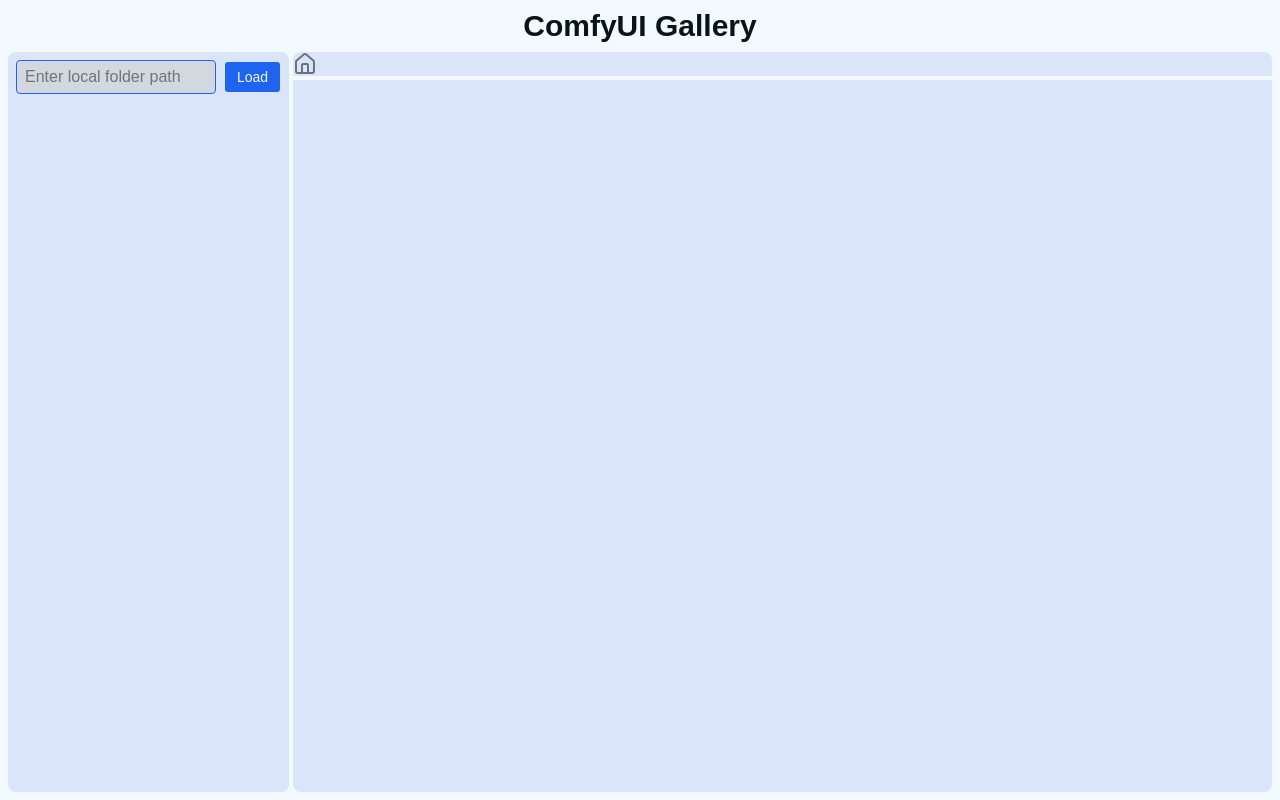
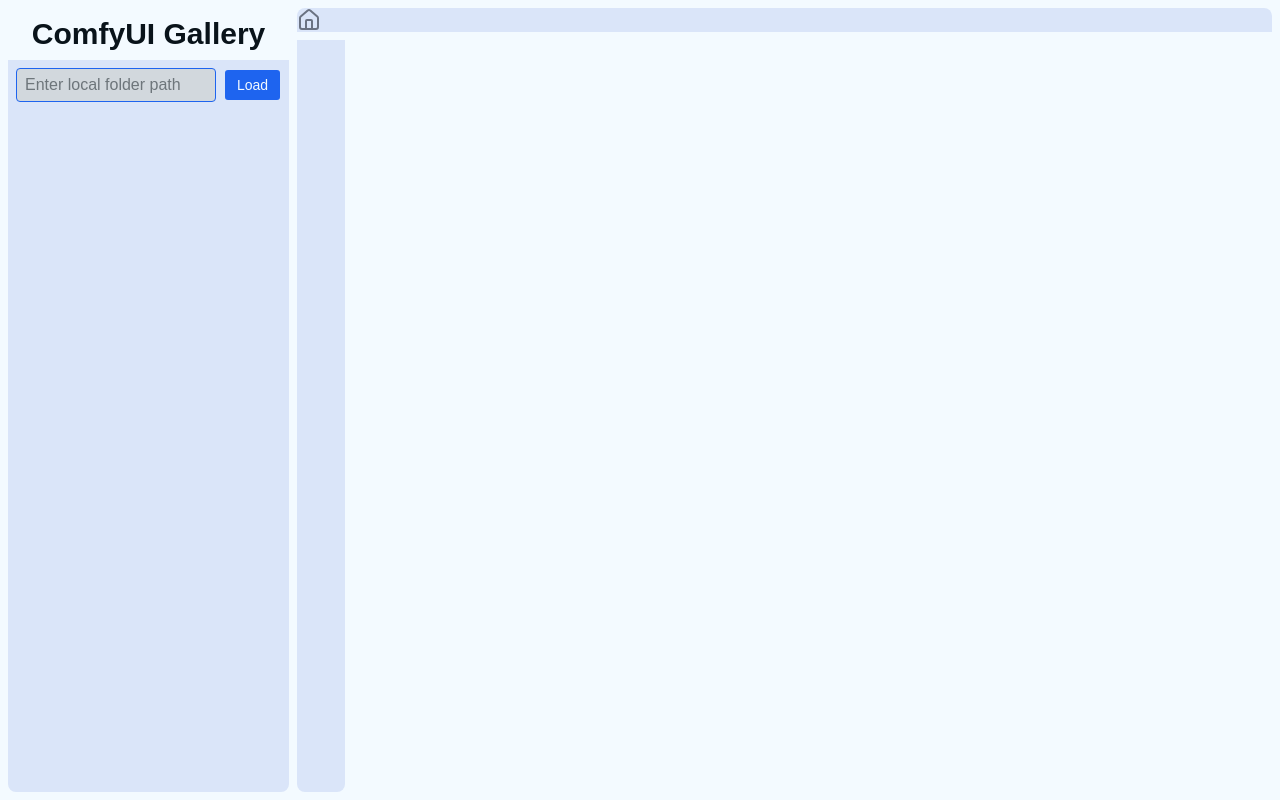
Before and after one commit to mallickafridi-work/ComfyUI-Gallery, a React (Vite) app: page / in a window 1280 px wide. Built offline with nearby package versions, Linux system fonts and the light colour scheme.

Commit message:
feat: refactor backend to use aiohttp, update frontend components, and enhance folder/image loading functionality

```diff
--- a/package.json
+++ b/package.json
@@ -6,7 +6,7 @@
   "scripts": {
     "dev": "concurrently \"npm run dev:frontend\" \"npm run dev:backend\"",
     "dev:frontend": "vite",
-    "dev:backend": "python backend/server.py",
+    "dev:backend": "nodemon backend/server.js",
     "build": "tsc -b && vite build",
     "lint": "eslint .",
     "format": "prettier --write \"**/*.{ts,tsx}\"",
--- a/src/App.tsx
+++ b/src/App.tsx
@@ -1,12 +1,12 @@
-import Header from "./components/Header"
-import FolderAndGalleryWrapper from "./components/FolderAndGalleryWrapper"
+import TitleAndFolderWrapper from "./components/TitleAndFolderWrapper"
+import NavbarAndGalleryWrapper from "./components/NavbarAndGalleryWrapper"
 
 export function App() {
   return (
     <>
-      <div className='grid grid-rows-[auto_1fr] h-screen w-screen'>
-        <Header />
-        <FolderAndGalleryWrapper />
+      <div className='grid p-2 grid-cols-[auto_1fr] h-screen w-screen'>
+        <TitleAndFolderWrapper />
+        <NavbarAndGalleryWrapper />
       </div>
     </>
   )
--- a/src/components/FolderPanel.tsx
+++ b/src/components/FolderPanel.tsx
@@ -18,10 +18,11 @@
     const stripQuotes = (str: string) => str.replace(/^"(.*)"$/, "$1");
 
     return (
-        <div className="col-start-1 max-w-fit">
+        <>
+            <div className="row-start-2 max-w-fit">
                 <div
                     className="bg-accent row-start-2 row-span-1
-                            h-full p-2 rounded-md grid grid-rows-[auto_1fr]">
+                            h-full p-2 rounded-b-md grid grid-rows-[auto_1fr]">
                     <div className="row-start-1 mb-2 flex gap-2 items-center">
                         <input
                             type="text"
@@ -41,6 +42,7 @@
                     </div>
                 </div>
             </div>
+        </>
     )
 }
 
--- a/src/components/GalleryContainer.tsx
+++ /dev/null
@@ -1,14 +0,0 @@
-import CurrentPathInfo from "./CurrentPathInfo";
-import ImageGridWrapper from "./ImageGridWrapper";
-
-const GalleryContainer = () => {
-
-    return (
-        <div className="relative col-start-2 grid grid-rows-[auto_1fr] gap-y-1 overflow-y-auto">
-            <CurrentPathInfo />
-            <ImageGridWrapper />
-        </div>
-    )
-}
-
-export default GalleryContainer
--- a/src/components/ImageGridWrapper.tsx
+++ b/src/components/ImageGridWrapper.tsx
@@ -13,7 +13,7 @@
     return (
         <>
             <ImageInspector />
-            <div className="row-start-2  z-0 h-full bg-accent rounded-b-md overflow-y-auto">
+            <div className="row-start-2 absolute z-0 h-full bg-accent rounded-b-md overflow-y-auto">
                 <div className="h-full overflow-y-auto p-2">
                     <div className="columns-2 sm:columns-4 lg:columns-5 gap-2">
                         {images.map((img) => (
--- a/src/components/ImageInspector.tsx
+++ b/src/components/ImageInspector.tsx
@@ -1,39 +1,58 @@
 import { useAppStore } from "../store";
-import { X } from "lucide-react";
+import { ChevronLeft, ChevronRight, X } from "lucide-react";
 import { Button } from "./ui/button";
 
 const ImageInspector = () => {
 
     const { selectedImage, setSelectedImage } = useAppStore();
 
-    const closeImage = () => {
+    const closeWindow = () => {
         setSelectedImage(null);
     };
     return (
         <>
             {selectedImage && (
-                <div className="p-6 row-start-2 absolute z-10 grid grid-cols-[1fr_1fr] gap-2 w-full h-full bg-accent rounded-b-md">
+                <div className="row-start-2 absolute z-10 grid grid-cols-[60%_1fr] w-full h-full bg-accent rounded-b-md">
                     {/* Left half */}
-                    <div className="p-6 border-2 border-black rounded-sm flex items-center justify-center overflow-hidden touch-pan-y">
-                        <img
-                            src={selectedImage.url}
-                            alt={selectedImage.name}
-                            className="max-h-[70vh] max-w-full object-contain touch-pinch-zoom"
-                        />
+                    <div className="relative py-8 flex flex-col items-center justify-center">
+                        <p className="absolute top-1">{selectedImage.name}</p>
+                        <div className="relative px-10 flex flex-col items-center justify-center content-center w-full h-full border-black p-2 group">
+                            <img
+                                src={selectedImage.url}
+                                alt={selectedImage.name}
+                                className="max-h-[70vh] max-w-full object-contain"
+                            />
+                            {/* Left button */}
+                            <Button
+                                className="absolute left-1 w-8 h-10 rounded-full opacity-0 transition-opacity duration-400 delay-500 group-hover:opacity-100"
+                            >
+                                <ChevronLeft className="size-6" />
+                            </Button>
+
+                            {/* Right button */}
+                            <Button
+                                className="absolute right-1 w-8 h-10 rounded-full opacity-0 transition-opacity duration-400 delay-500 group-hover:opacity-100"
+                            >
+                                <ChevronRight className="size-6" />
+                            </Button>
+                        </div>
                     </div>
 
+
                     {/* Right half */}
-                    <div className="border-2 border-black rounded-sm flex items-center justify-center">
-                        metadata
+                    <div className="py-2 pr-2 content-center">
+                        <div className="border border-black h-full flex items-center justify-center">
+                            metadata
+                        </div>
                     </div>
 
                     {/* Close button */}
-                    <div className="absolute top-2 right-2">
+                    <div className="absolute top-3 right-3">
                         <Button
-                            onClick={closeImage}
-                            className="rounded-sm w-8 h-8 cursor-pointer hover:scale-110"
+                            onClick={closeWindow}
+                            className="bg-red-600 rounded-sm w-7 h-7 cursor-pointer hover:scale-110"
                         >
-                            <X className="size-6" />
+                            <X className="size-5" />
                         </Button>
                     </div>
                 </div>
--- /dev/null
+++ b/src/components/NavbarAndGalleryWrapper.tsx
@@ -0,0 +1,16 @@
+import CurrentPathInfo from "./CurrentPathInfo";
+import ImageGridWrapper from "./ImageGridWrapper";
+
+const NavbarAndGalleryWrapper = () => {
+
+    return (
+        <div className="relative ml-2 col-start-2 grid grid-rows-[auto_1fr] gap-y-2">
+            <CurrentPathInfo />
+            <div className="">
+                <ImageGridWrapper />
+            </div>
+        </div>
+    )
+}
+
+export default NavbarAndGalleryWrapper
--- a/src/components/FolderAndGalleryWrapper.tsx
+++ b/src/components/TitleAndFolderWrapper.tsx
@@ -1,10 +1,10 @@
 import { useEffect } from "react";
 import { useMutation } from "@tanstack/react-query";
 import { useAppStore } from "../store";
-import GalleryContainer from "./GalleryContainer";
 import FolderPanel from "./FolderPanel";
+import Header from "./Header";
 
-const FolderAndGalleryWrapper = () => {
+const TitleAndFolderWrapper = () => {
 
     const { setPath, setTree, getImages } = useAppStore();
 
@@ -37,12 +37,12 @@
 
     return (
         <div className="min-h-0">
-            <div className="grid grid-cols-[auto_1fr] gap-1 px-2 pb-2 h-full w-full">
+            <div className="grid grid-rows-[auto_1fr] h-full w-full">
+                <Header />
                 <FolderPanel mutate={mutate} />
-                <GalleryContainer />
             </div>
         </div>
     )
 }
 
-export default FolderAndGalleryWrapper
+export default TitleAndFolderWrapper
--- a/vite.config.ts
+++ b/vite.config.ts
@@ -4,7 +4,7 @@
 import { defineConfig } from "vite"
 
 export default defineConfig({
-  base: "/comfyui-gallery/",   // ⭐ REQUIRED for ComfyUI
+  base: "/comfyui-gallery/",   // REQUIRED for ComfyUI
 
   plugins: [react(), tailwindcss()],
 
@@ -13,4 +13,14 @@
       "@": path.resolve(__dirname, "./src"),
     },
   },
+
+  // 👇 this block is for dev-mode only
+  server: {
+    proxy: {
+      "/api": {
+        target: "http://localhost:5000",
+        changeOrigin: true,
+      },
+    },
+  },
 })
```
Also changed, not shown: 1 other file (tests, documents, lock files or other folders). Lines whose indentation alone changed are shown as unchanged.
